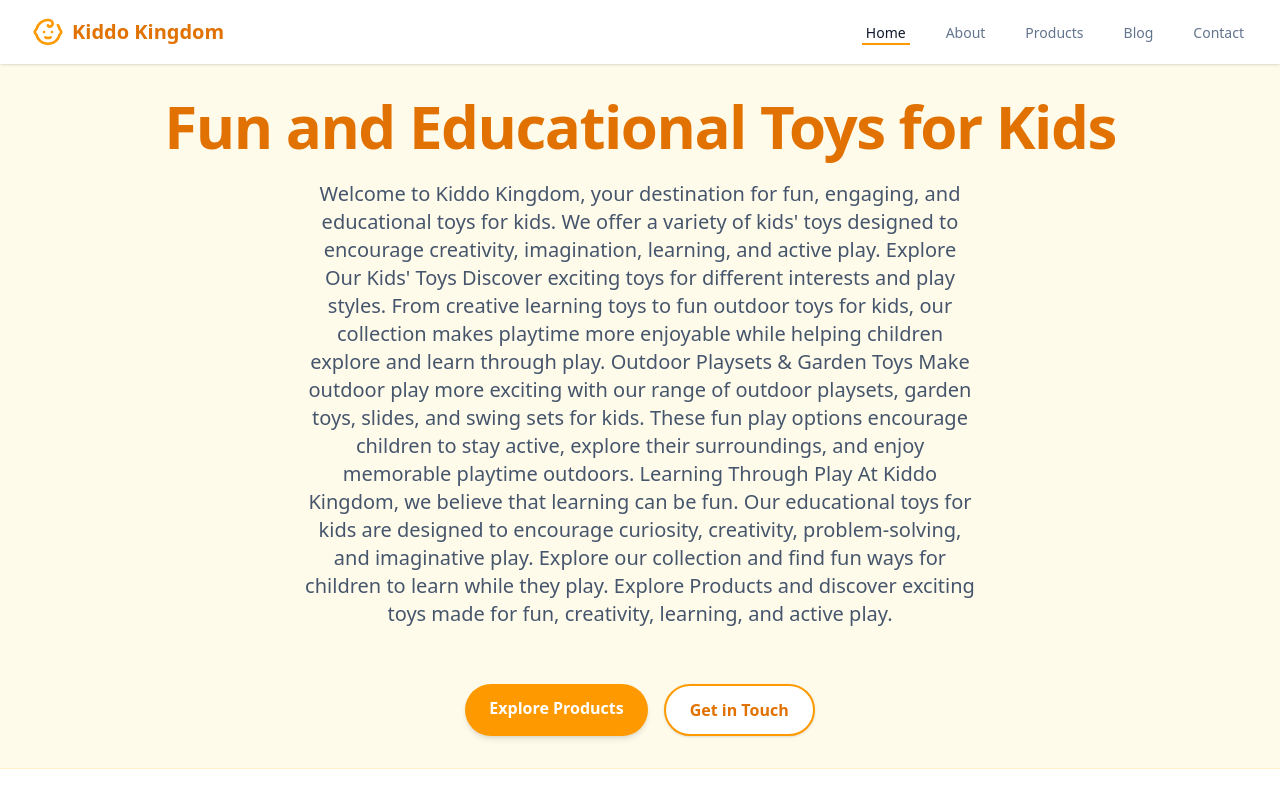
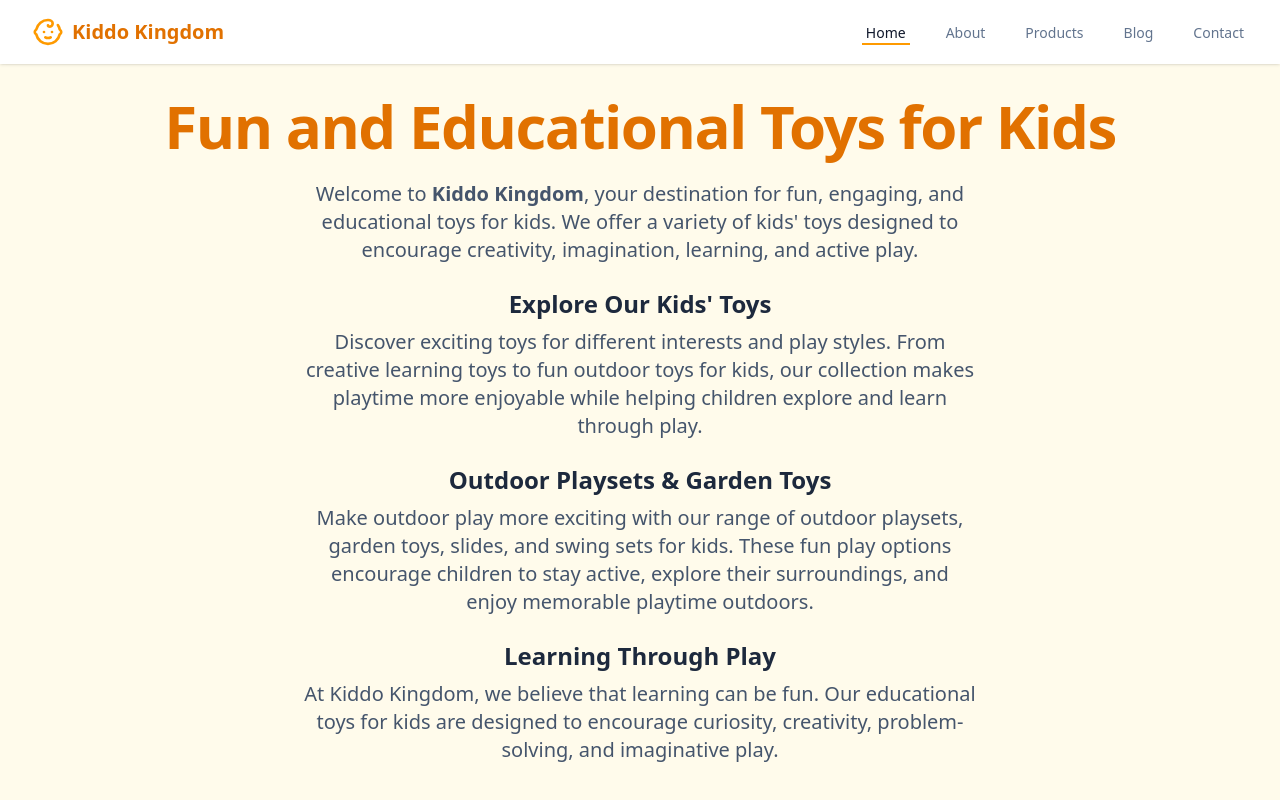
Before and after one commit to navneet0719-web/kiddo-kingdom, a React (Vite) app: page / in a window 1280 px wide. Shown: the top 800 px of the page. Built offline with nearby package versions, Linux system fonts and the light colour scheme.

Commit message:
text change

```diff
--- a/src/pages/Home.tsx
+++ b/src/pages/Home.tsx
@@ -10,23 +10,55 @@ export default function Home() {
       <h1 className="text-4xl md:text-6xl font-extrabold text-amber-600 tracking-tight">
         Fun and Educational Toys for Kids
       </h1>
-      <p className="text-xl text-slate-600 max-w-2xl">
-        Welcome to Kiddo Kingdom, your destination for fun, engaging, and educational toys for kids. We offer a variety of kids' toys designed to encourage creativity, imagination, learning, and active play.
+      <div className="text-xl text-slate-600 max-w-2xl space-y-6">
 
-Explore Our Kids' Toys
+  {/* Introduction */}
+  <p>
+    Welcome to <strong>Kiddo Kingdom</strong>, your destination for fun,
+    engaging, and educational toys for kids. We offer a variety of kids'
+    toys designed to encourage creativity, imagination, learning, and active
+    play.
+  </p>
 
-Discover exciting toys for different interests and play styles. From creative learning toys to fun outdoor toys for kids, our collection makes playtime more enjoyable while helping children explore and learn through play.
+  {/* Kids Toys */}
+  <div>
+    <h2 className="text-2xl font-bold text-slate-800 mb-2">
+      Explore Our Kids' Toys
+    </h2>
+    <p>
+      Discover exciting toys for different interests and play styles. From
+      creative learning toys to fun outdoor toys for kids, our collection
+      makes playtime more enjoyable while helping children explore and learn
+      through play.
+    </p>
+  </div>
 
-Outdoor Playsets & Garden Toys
+  {/* Outdoor Toys */}
+  <div>
+    <h2 className="text-2xl font-bold text-slate-800 mb-2">
+      Outdoor Playsets & Garden Toys
+    </h2>
+    <p>
+      Make outdoor play more exciting with our range of outdoor playsets,
+      garden toys, slides, and swing sets for kids. These fun play options
+      encourage children to stay active, explore their surroundings, and
+      enjoy memorable playtime outdoors.
+    </p>
+  </div>
 
-Make outdoor play more exciting with our range of outdoor playsets, garden toys, slides, and swing sets for kids. These fun play options encourage children to stay active, explore their surroundings, and enjoy memorable playtime outdoors.
+  {/* Educational Toys */}
+  <div>
+    <h2 className="text-2xl font-bold text-slate-800 mb-2">
+      Learning Through Play
+    </h2>
+    <p>
+      At Kiddo Kingdom, we believe that learning can be fun. Our educational
+      toys for kids are designed to encourage curiosity, creativity,
+      problem-solving, and imaginative play.
+    </p>
+  </div>
 
-Learning Through Play
-
-At Kiddo Kingdom, we believe that learning can be fun. Our educational toys for kids are designed to encourage curiosity, creativity, problem-solving, and imaginative play. Explore our collection and find fun ways for children to learn while they play.
-
-Explore Products and discover exciting toys made for fun, creativity, learning, and active play.
-      </p>
+</div>
       <div className="mt-8 flex gap-4">
         <a href="/products" className="bg-amber-500 hover:bg-amber-600 text-white font-semibold py-3 px-6 rounded-full shadow-md transition">
           Explore Products
```
